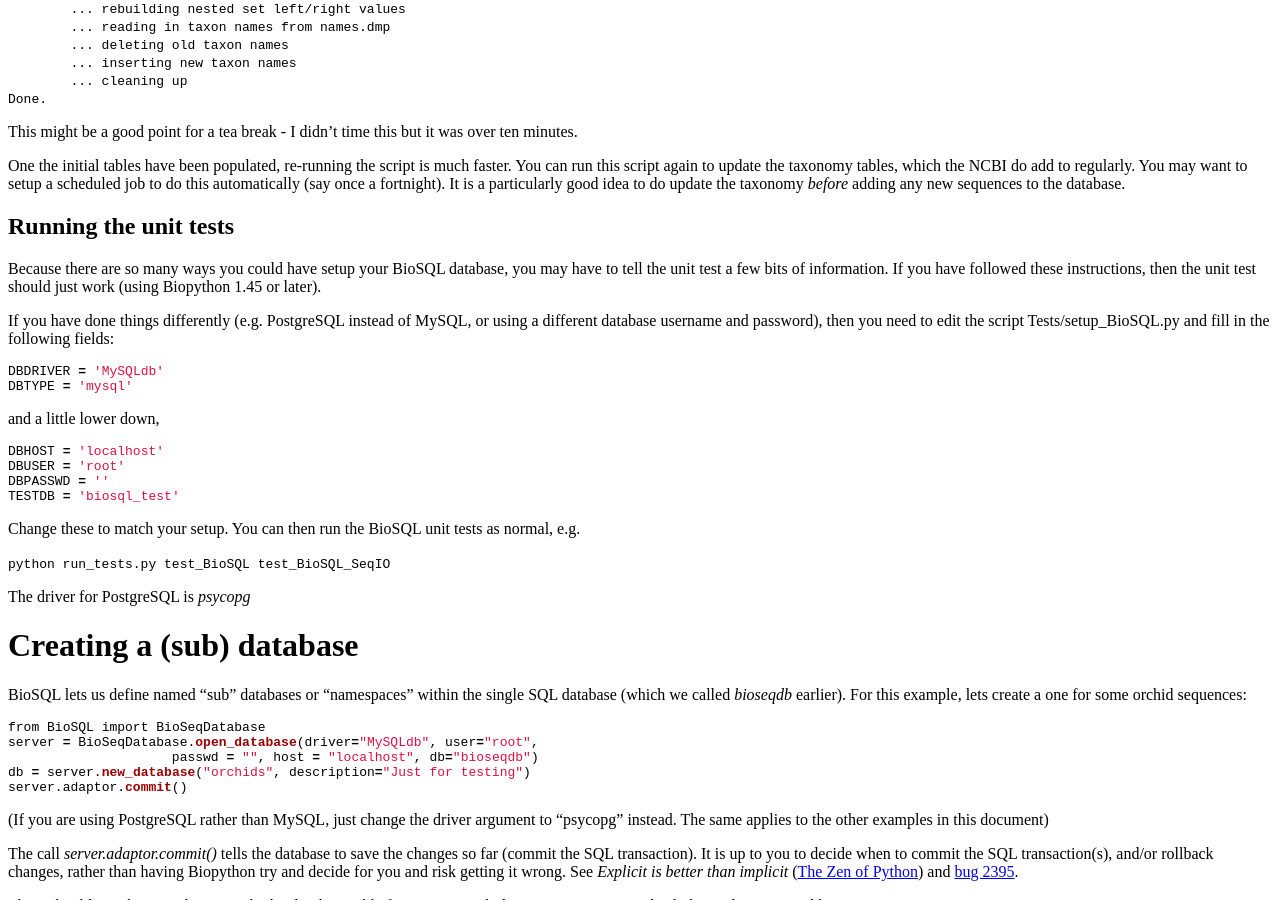
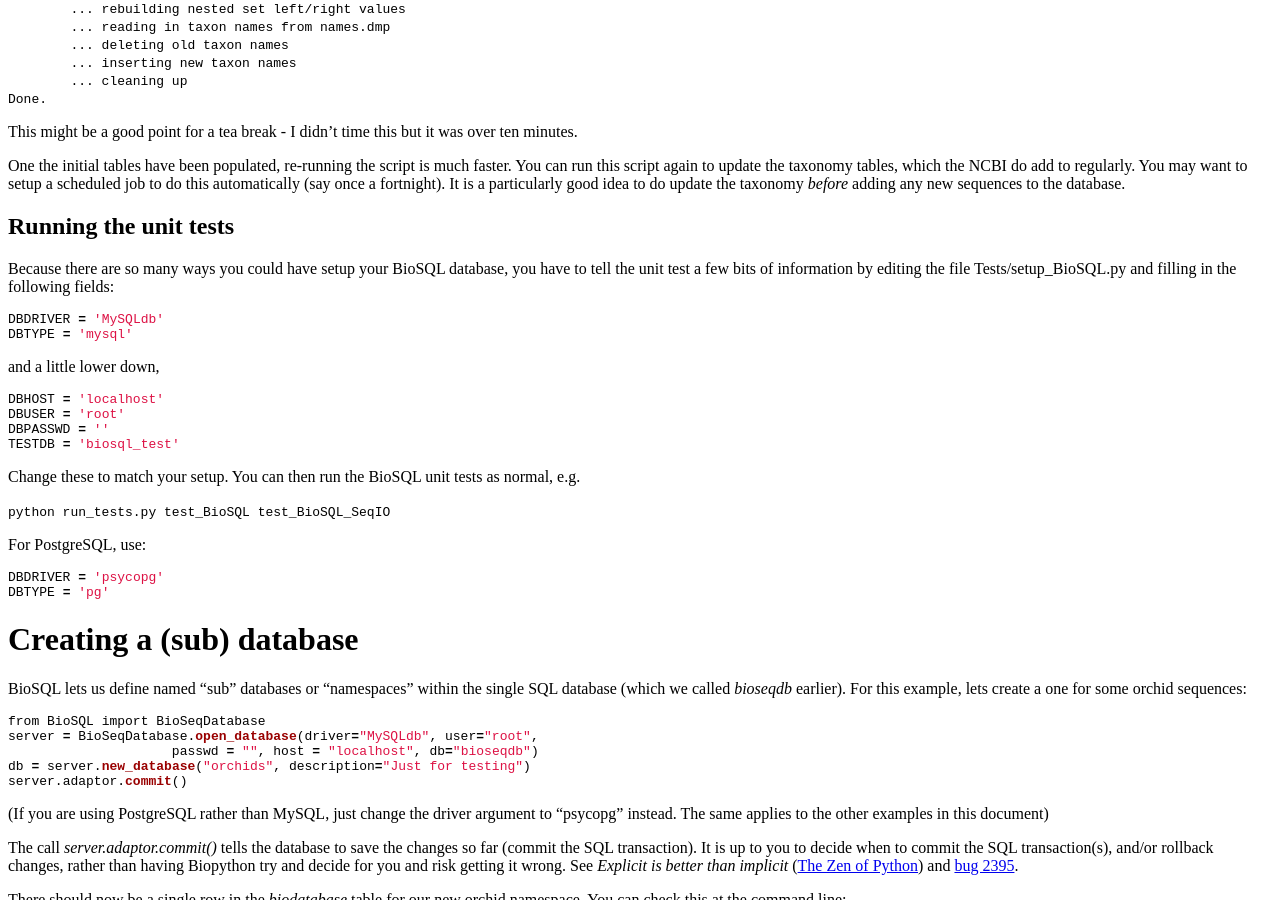
Before and after one commit to biopython/biopython.github.io, a Jekyll site: the page built from wiki/BioSQL.md, in a window 1280 px wide and 900 px high, scrolled down 2484 px. Built offline with Jekyll 4.4.1, drawn with Linux system fonts in a browser that asks for light colours.

Commit message:
/* Running the unit tests */ See also bug 2589

````diff
--- a/wiki/BioSQL.md
+++ b/wiki/BioSQL.md
@@ -202,13 +202,9 @@ Running the unit tests
 ----------------------
 
 Because there are so many ways you could have setup your BioSQL
-database, you may have to tell the unit test a few bits of information.
-If you have followed these instructions, then the unit test should just
-work (using Biopython 1.45 or later).
-
-If you have done things differently (e.g. PostgreSQL instead of MySQL,
-or using a different database username and password), then you need to
-edit the script Tests/setup\_BioSQL.py and fill in the following fields:
+database, you have to tell the unit test a few bits of information by
+editing the file Tests/setup\_BioSQL.py and filling in the following
+fields:
 
 ``` python
 DBDRIVER = 'MySQLdb'
@@ -229,7 +225,12 @@ as normal, e.g.
 
 `python run_tests.py test_BioSQL test_BioSQL_SeqIO`
 
-The driver for PostgreSQL is *psycopg*
+For PostgreSQL, use:
+
+``` python
+DBDRIVER = 'psycopg'
+DBTYPE = 'pg'
+```
 
 Creating a (sub) database
 =========================
````
Also changed, not shown: 1 other file.
